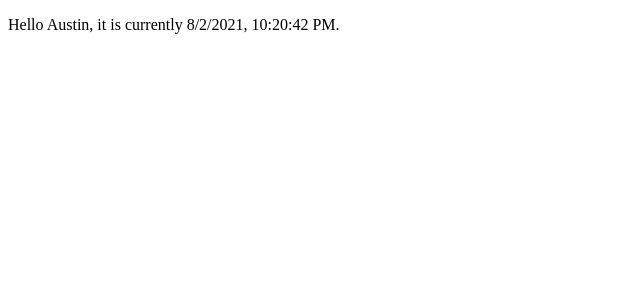
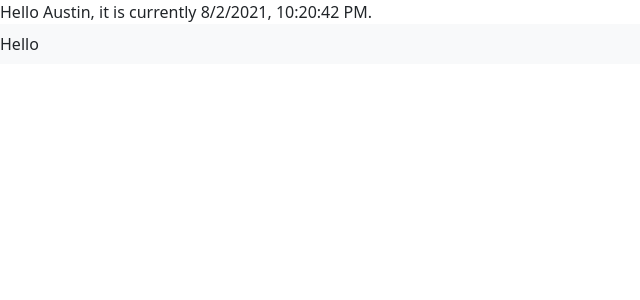
Before and after one commit to holley2032/austinholley.com, a React (Create React App) app: page / in a window 1280 px wide. Shown: the top 300 px of the page, without its empty margins (0-640 px from the left). Built offline with nearby package versions, Linux system fonts and the light colour scheme.

Commit message:
A variety of updates.

```diff
--- a/package.json
+++ b/package.json
@@ -6,6 +6,7 @@
     "@testing-library/jest-dom": "^5.14.1",
     "@testing-library/react": "^11.2.7",
     "@testing-library/user-event": "^12.8.3",
+    "bootstrap": "^5.0.2",
     "react": "^17.0.2",
     "react-dom": "^17.0.2",
     "react-scripts": "4.0.3",
--- a/src/App.js
+++ b/src/App.js
@@ -1,4 +1,5 @@
 import React from "react";
+import HomePage from "./pages/HomePage";
 
 const App = () => {
   const name = "Austin";
@@ -9,6 +10,7 @@ const App = () => {
       <header className="App-header">
         <p>
           Hello {name}, it is currently {time.toLocaleString()}.
+          <HomePage />
         </p>
       </header>
     </div>
--- /dev/null
+++ b/src/components/Header.js
@@ -0,0 +1,11 @@
+import React from "react";
+
+const Header = () => {
+  return (
+    <div classname="Header">
+      <nav class="navbar navbar-expand-lg navbar-light bg-light">Hello</nav>
+    </div>
+  );
+};
+
+export default Header;
--- a/src/index.js
+++ b/src/index.js
@@ -1,6 +1,7 @@
 import ReactDOM from "react-dom";
 import App from "./App";
 import reportWebVitals from "./reportWebVitals";
+import "bootstrap/dist/css/bootstrap.css";
 
 ReactDOM.render(<App />, document.getElementById("root"));
 
--- a/src/HomePage.js
+++ b/src/pages/HomePage.js
@@ -1,7 +1,7 @@
 import React from "react";
-import Header from "./Header";
-import HomePhoto from "./HomePhoto";
-import HomeMainText from "./HomeMainText";
+import Header from "../components/Header";
+import HomePhoto from "../components/HomePhoto";
+import HomeMainText from "../components/HomeMainText";
 
 const HomePage = () => {
   return (
```
Also changed, not shown: src/Header.js (deleted, +0 -7 lines), src/components/HomeMainText.js (renamed from src/HomeMainText.js), src/components/HomePhoto.js (renamed from src/HomePhoto.js), 1 other file (tests, documents, lock files or other folders).
